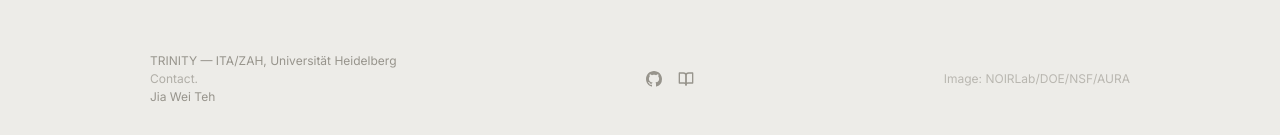
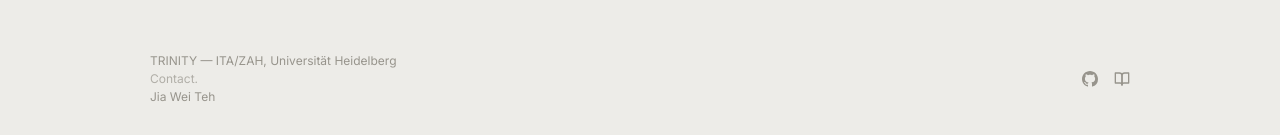
Before and after one commit to JiaWeiTeh/trinity-web, a React (Vite) app: page / in a window 1280 px wide. Shown: the part 3702-3837 px from the top of the page. Built offline with nearby package versions, Linux system fonts and the light colour scheme.

Commit message:
Remove the unused NOIRLab/DOE/NSF/AURA image credit from the footer
The Rosette image it credited lives only in the archived comparison
figure, so the credit no longer applies to anything on the live page.

https://claude.ai/code/session_01QXMJhm962XUJKEtGTKgdU6

```diff
--- a/src/components/Footer.jsx
+++ b/src/components/Footer.jsx
@@ -28,10 +28,6 @@ export default function Footer({ onViewChange }) {
             </svg>
           </button>
         </div>
-        <div style={{ fontFamily: 'var(--font-ui)' }}
-             className="text-[12px] text-ink-tertiary opacity-60">
-          Image: NOIRLab/DOE/NSF/AURA
-        </div>
       </div>
     </footer>
   )
```
